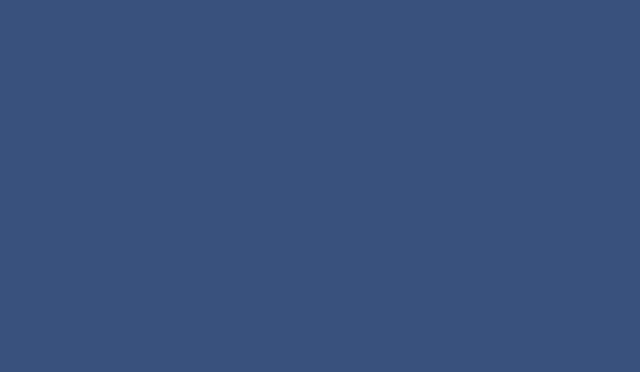
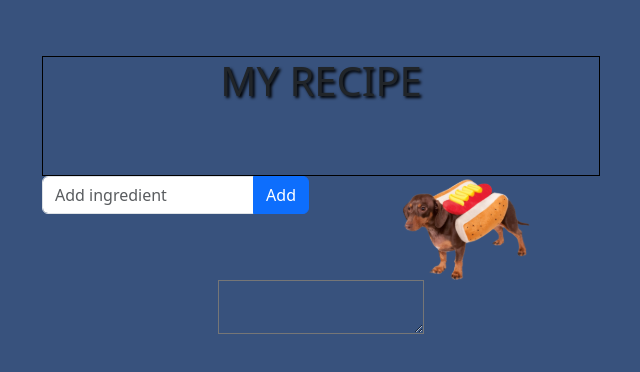
Before and after one commit to SE-TINF22B6/CookHub, a React (Create React App) app in the folder Frontend/: page /recipeCreate in a window 1280 px wide. Before the commit this address had no page. Shown: the top 372 px of the page, without its empty margins (319-959 px from the left). Built offline with nearby package versions, Linux system fonts and the light colour scheme.

Commit message:
-added ingredient -functionality and -RecipeCreator.tsx and all corresponding components - updated FAQ page

```diff
--- a/Frontend/src/App.tsx
+++ b/Frontend/src/App.tsx
@@ -6,6 +6,7 @@ import LoginPage from "./components/LoginPage";
 import AboutUsPage from "./components/AboutUsPage";
 import FAQsPage from "./FAQsPage";
 import ImpressumPage from "./components/ImpressumPage";
+import RecipeCreator from "./components/RecipeCreator";
 
 
 
@@ -22,6 +23,7 @@ function App() {
                 <Route path='/faqs' element={<FAQsPage/>} />
                 <Route path='/impressum' element={<ImpressumPage/>} />
                 <Route path='/journey' element={<LoginPage/>} />
+                <Route path='/recipeCreate' element={<RecipeCreator/>} />
             </Routes>
         </BrowserRouter>
     </div>
--- /dev/null
+++ b/Frontend/src/components/AddIngredientApp.tsx
@@ -0,0 +1,22 @@
+import React, {useState} from "react";
+import IngredientList from "./IngredientList";
+import IngredientInput from "./IngredientInput";
+
+
+function TodoApp(){
+
+
+    const [ingredients, setIngredients] = useState<Array<string>>([])
+
+    function addIngredient(newIngredient:string){
+        setIngredients([...ingredients,newIngredient])
+    }
+    return(
+        <div>
+            <IngredientInput addIngredient={addIngredient}></IngredientInput>
+            <IngredientList ingredients={ingredients}></IngredientList>
+        </div>
+    )
+}
+
+export default TodoApp
--- /dev/null
+++ b/Frontend/src/components/Ingredient.tsx
@@ -0,0 +1,6 @@
+import React from "react";
+export default function Ingredient({ingredient}:{ingredient:string}){
+    return(
+        <li>{ingredient}</li>
+    )
+}
--- /dev/null
+++ b/Frontend/src/components/IngredientInput.tsx
@@ -0,0 +1,36 @@
+import Button from 'react-bootstrap/Button';
+import Form from 'react-bootstrap/Form';
+import InputGroup from 'react-bootstrap/InputGroup';
+import {useState} from "react";
+export default function IngredientInput({addIngredient}:{addIngredient:Function}){
+
+    const [newIngredient, setNewIngredient] = useState<string>("");
+
+    function addNewIngredient(){
+        addIngredient(newIngredient);
+        setNewIngredient("");
+    }
+    return(
+        <div>
+            <InputGroup className="mb-3">
+                <Form.Control
+                    placeholder="Add ingredient"
+                    aria-label="Recipient's username"
+                    aria-describedby="basic-addon2"
+                    value={newIngredient}
+                    onChange={e => (setNewIngredient(e.target.value))}
+                    onKeyDown={e =>
+                        {
+                            if(e.key == "Enter") {
+                                addNewIngredient();
+                            }
+                        }
+                    }
+                />
+                <Button id="button-addon2" onClick={addNewIngredient}>
+                    Add
+                </Button>
+            </InputGroup>
+        </div>
+    )
+}
--- /dev/null
+++ b/Frontend/src/components/IngredientList.tsx
@@ -0,0 +1,15 @@
+import Ingredient from "./Ingredient";
+
+export default function IngredientList({ingredients}:{ingredients:Array<string>}) {
+    return (
+        <div>
+            <ul>
+                {
+                    ingredients.map(ingredient =>
+                        <Ingredient ingredient={ingredient}></Ingredient>
+                    )
+                }
+            </ul>
+        </div>
+    )
+}
--- a/Frontend/src/components/RecipeCreator.tsx
+++ b/Frontend/src/components/RecipeCreator.tsx
@@ -1 +1,36 @@
-export {}
+import "bootstrap/dist/css/bootstrap.min.css";
+import Container from 'react-bootstrap/Container';
+import Col from 'react-bootstrap/Col';
+import Row from 'react-bootstrap/Row';
+import logo from "../assets/Hotdog.svg";
+import "../design/RecipeCreator.css";
+import AddIngredientApp from "./AddIngredientApp";
+
+export default function RecipeCreator() {
+    return (
+        <div>
+            <Container>
+                <div className={"topContainer"}>
+                    <h1>MY RECIPE</h1>
+                </div>
+            </Container>
+            <Container>
+                <div className={"formContainer"}>
+                    <Row>
+                        <Col>
+                        <AddIngredientApp></AddIngredientApp>
+                        </Col>
+                        <Col>
+                            <img src={logo} alt={"logo"}/>
+                        </Col>
+                    </Row>
+                    <Row>
+                        <Col>
+                            <textarea></textarea>
+                        </Col>
+                    </Row>
+                </div>
+            </Container>
+        </div>
+    );
+}
--- /dev/null
+++ b/Frontend/src/design/RecipeCreator.css
@@ -0,0 +1,14 @@
+.formContainer{
+    margin-right: auto;
+    margin-left: auto;
+    width: 50%;
+    height: 15vh;
+}
+.topContainer{
+    width: 50%;
+    height: 15vh;
+    margin-top: 5%;
+    margin-right: auto;
+    margin-left: auto;
+    border: 1px solid black;
+}
```
Also changed, not shown: Frontend/src/FAQsPage.tsx (+66 -101 lines).
